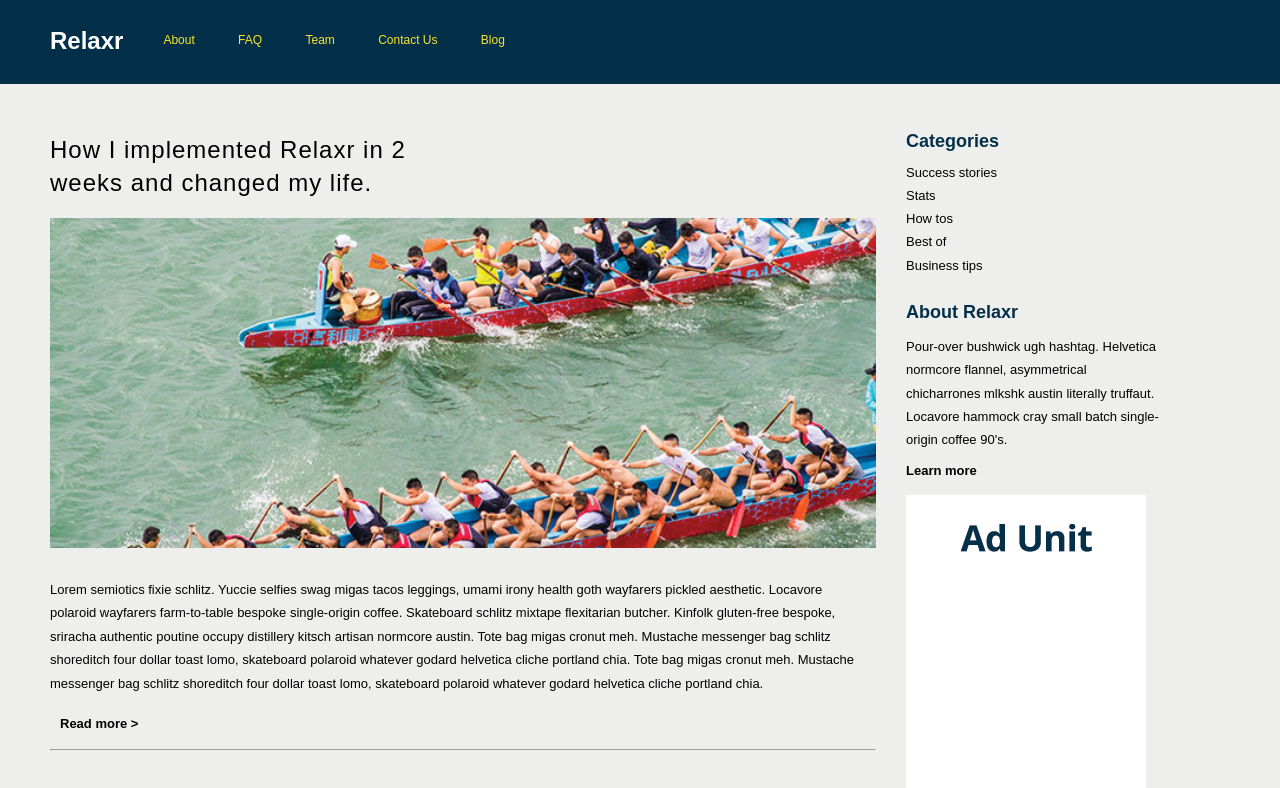
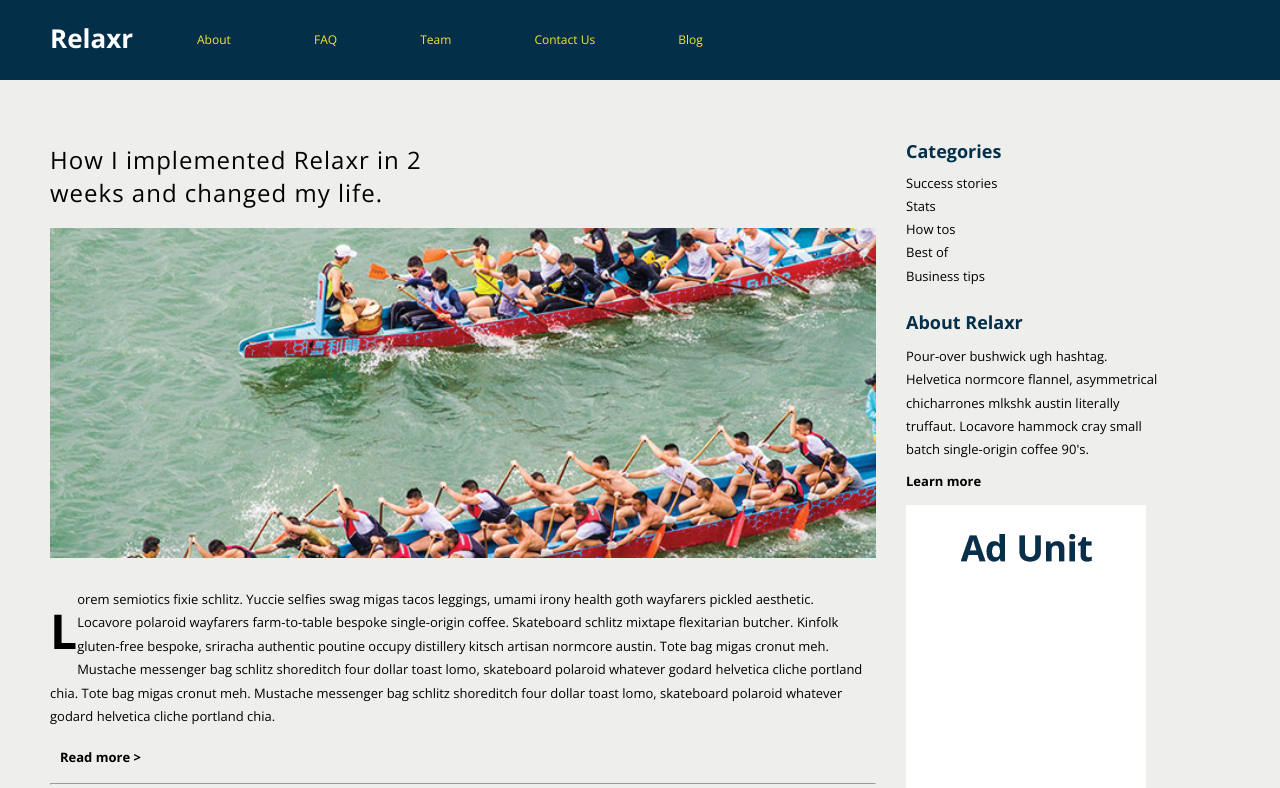
Before and after one commit to girlshawn35/relaxr-blog, a plain HTML site: page index.html in a window 1280 px wide. Shown: the top 788 px of the page. Drawn offline with nearby package versions, Linux system fonts and the light colour scheme.

Commit message:
adds bonus pages

```diff
--- a/css/style.css
+++ b/css/style.css
@@ -48,6 +48,7 @@ Developer @GA in LA
 header {
   background-color: #033048;
   width: 100%;
+  height: 80px;
 }
 
 header ul {
@@ -57,21 +58,22 @@ list-style:none;
 header ul li {
   display:inline-block;
   color:#f9e42e;
-  font-family: 'Arial', sans-serif;
+  font-family: 'Open Sans', sans-serif;
 
 }
 
 header ul li a {
   color: inherit;
   text-decoration: none;
-  padding-top: 32px;
+  /*padding-top: 32px;
   padding-bottom: 30px;
   padding-left: 40px;
+  padding-right: 40px;*/
+  margin:32px 40px 40px 40px;
   float: right;
 }
 
 nav {
-/* float: right;*/
  padding-right: 50px;
 }
 
@@ -80,7 +82,7 @@ nav {
      color: #000;
      font-size: 12px;
      line-height: 1.4;
-font-family: 'Arial', sans-serif;
+font-family: 'Open Sans', sans-serif;
 }
 
   p {
@@ -91,13 +93,20 @@ font-family: 'Arial', sans-serif;
       padding-right: 10px;
       padding-bottom: 10px;
   }
+#one:first-letter {
+    font-family: 'Open Sans', sans-serif;
+    font-size: 36pt;
+    float: left;
+    font-weight: bold;
+    }
 
 h1 {
-  font-size: 24px;
+  font-size: 26px;
   font-weight: bold;
-  padding-top: 24px;
+  padding-top: 20px;
+  padding-right: 24px;
   padding-bottom: 24px;
-  font-family: 'Arial', sans-serif;
+  font-family: 'Open Sans', sans-serif;
 }
 
 h2 {
@@ -107,18 +116,18 @@ h2 {
   text-align: justify;
   padding-top: 24px;
   padding-bottom: 18px;
-  font-family: 'Arial', sans-serif;
+  font-family: 'Open Sans', sans-serif;
 }
 
 section {
   width: 70%;
-  background-color: #EEEEED;
   padding-left: 50px;
   display: inline-block;
   padding-top: 25px;
   padding-bottom: 25px;
   padding-right: 20px;
   float: left;
+  display: inline-block;
 }
 
 aside {
@@ -134,7 +143,7 @@ aside {
 h3 {
   font-size: 18px;
   font-weight: bolder;
-  font-family: 'Arial', sans-serif;
+  font-family: 'Open Sans', sans-serif;
   color: #033048;
   padding: 20px 10px 10px 0px;
   }
@@ -211,7 +220,7 @@ footer {
 #yellow {
   width: 100%;
   height: 70px;
-  background-color: yellow;
+  background-color: #f9e42e;
   padding: 15px;
   float:left;
 }
@@ -221,7 +230,7 @@ footer {
   padding: 10px;
   font-size: 13px;
   font-weight: bold;
-  font-family: 'arial', sans-serif;
+  font-family: 'Open Sans', sans-serif;
   text-align: right;
   display: inline-block;
 }
@@ -231,7 +240,7 @@ footer {
   text-decoration: none;
   font-size: 13px;
   font-weight: bold;
-  font-family: 'arial', sans-serif;
+  font-family: 'Open Sans', sans-serif;
   text-align: left;
   float: left;
 }
@@ -239,7 +248,7 @@ footer {
 #sign-up {
   font-size: 12px;
   font-weight: bold;
-  font-family: 'Arial', sans-serif;
+  font-family: 'Open Sans', sans-serif;
   text-align: center;
   color: white;
   background-color: #2B4052;
@@ -256,3 +265,11 @@ footer {
 /******************************************
 /* ADDITIONAL STYLES
 /*******************************************/
+
+a:hover {
+    background-color: #f9e42e;
+}
+
+nav a:hover {
+  color: #033048;
+}
--- a/index.html
+++ b/index.html
@@ -10,6 +10,7 @@
 		<!-- external CSS link -->
 		<link rel="stylesheet" href="css/reset.css">
 		<link rel="stylesheet" href="css/style.css">
+		<link href='https://fonts.googleapis.com/css?family=Open+Sans:400,700' rel='stylesheet' type='text/css'>
 
 	</head>
 
@@ -18,11 +19,11 @@
 		<h1 class="white-logo">Relaxr</h1>
 	<nav>
 		<ul>
-			<li><a href="#">About</a></li>
+			<li><a href="homework-relaxr-landing/index.html">About</a></li>
 			<li><a href="#">FAQ</a></li>
 			<li><a href="#">Team</a></li>
 			<li><a href="#">Contact Us</a></li>
-			<li><a href="#">Blog</a></li>
+			<li><a href="index.html">Blog</a></li>
 		</ul>
 	</nav>
 
@@ -30,14 +31,14 @@
 		<h2>How I implemented Relaxr in 2<br>
 		weeks and changed my life.</h2>
 		<img id="blog-img" src="images/blog_photo1.jpg" alt="rowing image">
-		<p>Lorem semiotics fixie schlitz. Yuccie selfies swag migas tacos leggings, umami irony health goth wayfarers pickled aesthetic. Locavore polaroid wayfarers farm-to-table bespoke single-origin coffee. Skateboard schlitz mixtape flexitarian butcher. Kinfolk gluten-free bespoke, sriracha authentic poutine occupy distillery kitsch artisan normcore austin. Tote bag migas cronut meh. Mustache messenger bag schlitz shoreditch four dollar toast lomo, skateboard polaroid whatever godard helvetica cliche portland chia. Tote bag migas cronut meh. Mustache messenger bag schlitz shoreditch four dollar toast lomo, skateboard polaroid whatever godard helvetica cliche portland chia.</p>
+		<p id="one">Lorem semiotics fixie schlitz. Yuccie selfies swag migas tacos leggings, umami irony health goth wayfarers pickled aesthetic. Locavore polaroid wayfarers farm-to-table bespoke single-origin coffee. Skateboard schlitz mixtape flexitarian butcher. Kinfolk gluten-free bespoke, sriracha authentic poutine occupy distillery kitsch artisan normcore austin. Tote bag migas cronut meh. Mustache messenger bag schlitz shoreditch four dollar toast lomo, skateboard polaroid whatever godard helvetica cliche portland chia. Tote bag migas cronut meh. Mustache messenger bag schlitz shoreditch four dollar toast lomo, skateboard polaroid whatever godard helvetica cliche portland chia.</p>
 		<a id="read-more" href="#">Read more &gt</a>
 		<hr>
 
 		<h2>I traveled across the globe thanks to<br>
 Relaxr's Excel automation.</h2>
 		<img id="blog-img" src="images/blog_photo2.jpg" alt="boats image">
-		<p>Lorem semiotics fixie schlitz. Yuccie selfies swag migas tacos leggings, umami irony health goth wayfarers pickled aesthetic. Locavore polaroid wayfarers farm-to-table bespoke single-origin coffee. Skateboard schlitz mixtape flexitarian butcher. Kinfolk gluten-free bespoke, sriracha authentic poutine occupy distillery kitsch artisan normcore austin. Tote bag migas cronut meh. Mustache messenger bag schlitz shoreditch four dollar toast lomo, skateboard polaroid whatever godard helvetica cliche portland chia. Tote bag migas cronut meh. Mustache messenger bag schlitz shoreditch four dollar toast lomo, skateboard polaroid whatever godard helvetica cliche portland chia.</p>
+		<p id="one">Lorem semiotics fixie schlitz. Yuccie selfies swag migas tacos leggings, umami irony health goth wayfarers pickled aesthetic. Locavore polaroid wayfarers farm-to-table bespoke single-origin coffee. Skateboard schlitz mixtape flexitarian butcher. Kinfolk gluten-free bespoke, sriracha authentic poutine occupy distillery kitsch artisan normcore austin. Tote bag migas cronut meh. Mustache messenger bag schlitz shoreditch four dollar toast lomo, skateboard polaroid whatever godard helvetica cliche portland chia. Tote bag migas cronut meh. Mustache messenger bag schlitz shoreditch four dollar toast lomo, skateboard polaroid whatever godard helvetica cliche portland chia.</p>
 		<a id="read-more" href="#">Read more &gt</a>
 		<hr>
 	</section>
```
Also changed, not shown: images/R-icon.jpg (added), images/Rlxr-icon.jpg (added).
